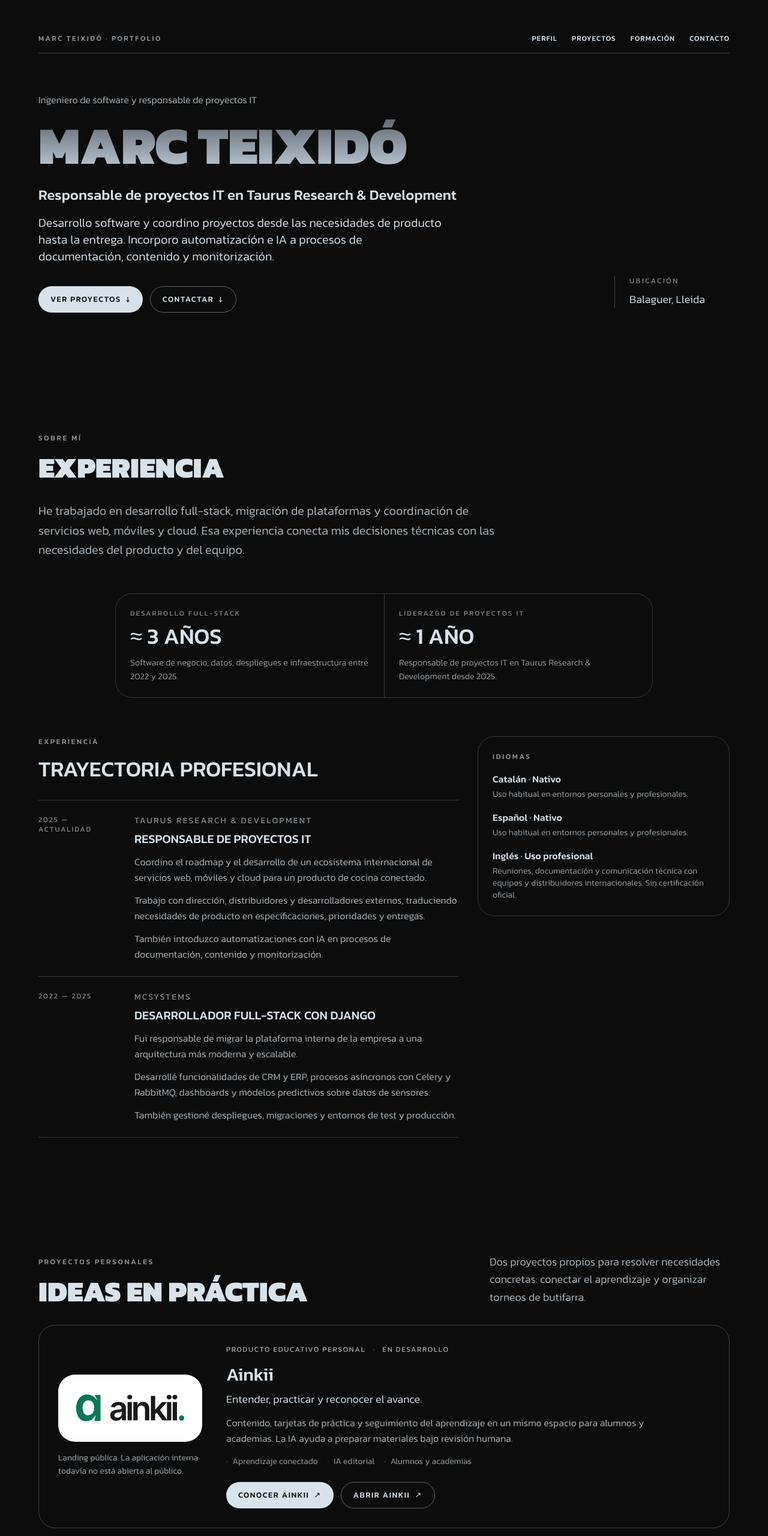
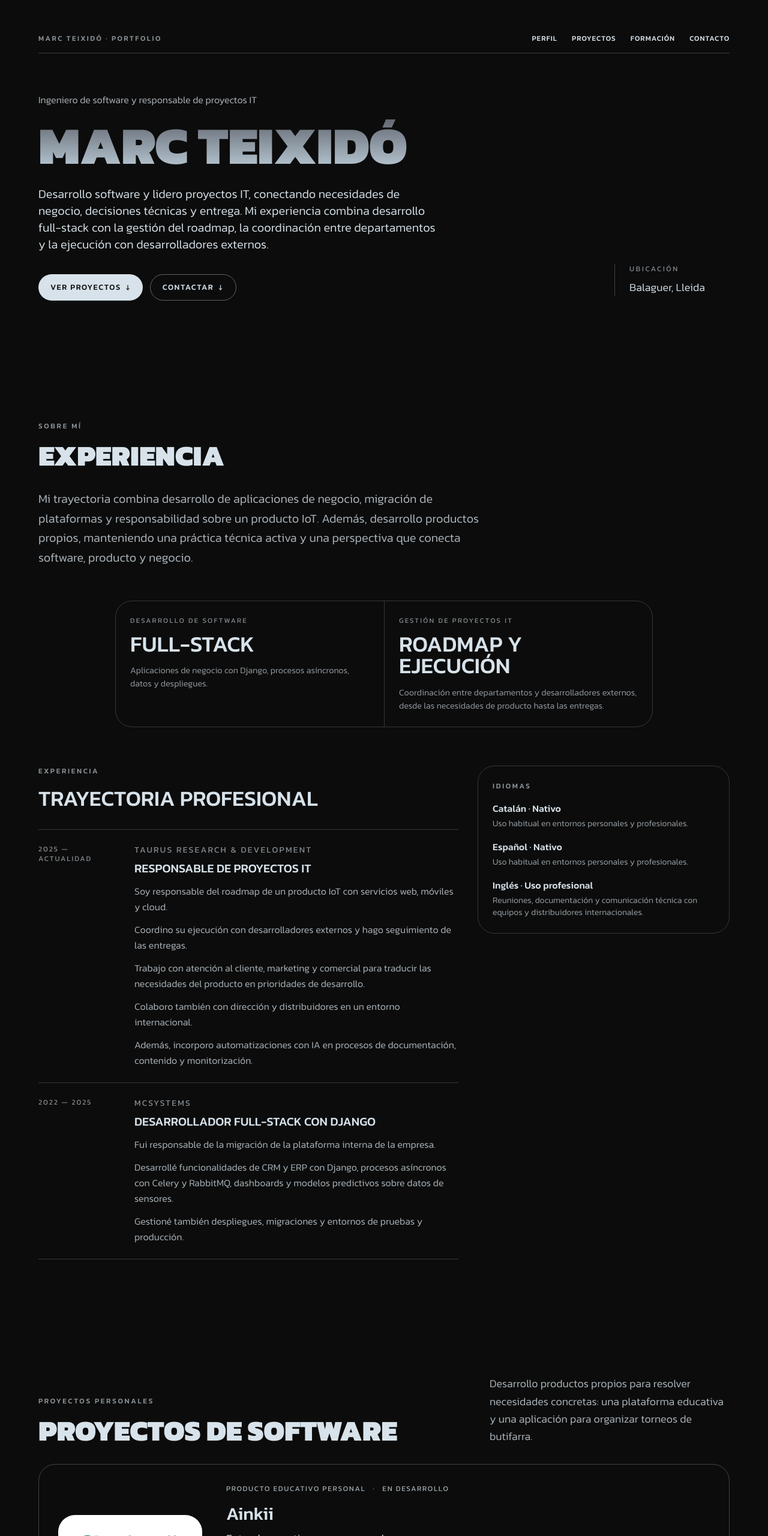
Before and after one commit to 0865marc/marc-portfolio, an Astro site: page / in a window 1280 px wide. Shown: the top 2560 px of the page at 60% size. Built offline with nearby package versions, Linux system fonts and the light colour scheme; Astro itself is replaced by a stand-in of ours.

Commit message:
Align portfolio copy with software and IT project roles

```diff
--- a/src/components/FormationSection.astro
+++ b/src/components/FormationSection.astro
@@ -14,11 +14,11 @@ const { education } = professionalProfile
           <p class="section-kicker">Universidad y aprendizaje continuo</p>
           <h2 id="formation-title" data-route-heading tabindex="-1" class="mt-4 text-4xl font-black uppercase leading-tight sm:text-5xl">Formación</h2>
         </div>
-        <p class="max-w-2xl text-lg font-light leading-relaxed opacity-80">De la electrónica y la automatización al desarrollo de software, con una especialización en IA generativa en curso.</p>
+        <p class="max-w-2xl text-lg font-light leading-relaxed opacity-80">Formación en ingeniería, software y sistemas conectados, con aprendizaje continuo en IA generativa.</p>
       </div>
 
       <div class="mt-10 grid gap-6">
-        <article data-education aria-labelledby="education-title" class="grid items-center gap-8 rounded-[28px] border border-[#D7E2EA]/30 bg-[#D7E2EA]/5 p-6 sm:p-8 lg:grid-cols-[minmax(0,1fr)_16rem]">
+        <article data-education aria-labelledby="education-title" class="grid grid-cols-1 items-center gap-8 rounded-[28px] border border-[#D7E2EA]/30 bg-[#D7E2EA]/5 p-6 sm:p-8 lg:grid-cols-[minmax(0,1fr)_16rem]">
           <div class="min-w-0">
             <p class="section-kicker">Formación universitaria</p>
             <h3 id="education-title" class="mt-4 max-w-4xl text-3xl font-medium leading-tight sm:text-4xl">{education.qualification}</h3>
@@ -37,12 +37,12 @@ const { education } = professionalProfile
             />
           </div>
         </article>
-        <article class="grid items-center gap-8 rounded-[28px] border border-[#D7E2EA]/30 p-6 sm:p-8 md:grid-cols-[minmax(0,1fr)_16rem]">
+        <article class="grid grid-cols-1 items-center gap-8 rounded-[28px] border border-[#D7E2EA]/30 p-6 sm:p-8 md:grid-cols-[minmax(0,1fr)_16rem]">
           <div class="min-w-0">
             <p class="section-kicker">En curso · IBM / Coursera</p>
             <h3 class="mt-4 text-2xl font-medium leading-tight sm:text-3xl">Generative AI Engineering with LLMs</h3>
-            <p class="mt-4 max-w-3xl font-light leading-relaxed opacity-80">Estoy cursando esta especialización para aprender a preparar datos, entender cómo trabaja un modelo e interpretar sus resultados. Tokenización, embeddings y atención son algunos de los conceptos que voy explorando.</p>
-            <a class="button-light mt-7 max-w-full" href="/aprendizaje/">Explorar el aprendizaje <span aria-hidden="true">↗</span></a>
+            <p class="mt-4 max-w-3xl font-light leading-relaxed opacity-80">Estoy cursando esta especialización para aprender a desarrollar aplicaciones basadas en modelos de lenguaje, como asistentes que respondan preguntas sobre documentación propia. La formación aborda cómo adaptar los modelos a una tarea, integrarlos en una aplicación y evaluar sus respuestas.</p>
+            <a class="button-light mt-7 max-w-full" href="/aprendizaje/">Ver apuntes y ejemplos <span aria-hidden="true">↗</span></a>
             <p class="mt-5 max-w-3xl text-sm font-light leading-relaxed opacity-70">Comparto explicaciones y ejemplos visuales a medida que avanzo en los cursos de la <a class="underline underline-offset-4" href="https://www.coursera.org/specializations/generative-ai-engineering-with-llms" target="_blank" rel="noopener noreferrer">especialización de IBM <span class="sr-only">(abre en una nueva pestaña)</span>↗</a>.</p>
           </div>
           <img
--- a/src/components/HeroSection.astro
+++ b/src/components/HeroSection.astro
@@ -2,7 +2,6 @@
 import { professionalProfile } from '../data/portfolio'
 
 const { identity } = professionalProfile
-const currentExperience = professionalProfile.experience.find(entry => entry.endDate === null)!
 ---
 
 <section aria-labelledby="hero-title" class="px-5 py-8 sm:px-8 md:px-10 md:py-10">
@@ -24,9 +23,8 @@ const currentExperience = professionalProfile.experience.find(entry => entry.end
         <h1 id="hero-title" data-route-heading tabindex="-1" data-intro style="--intro-delay: 210ms" class="hero-heading mt-5 break-words text-[clamp(3.5rem,9vw,5.5rem)] font-black uppercase leading-[.98]">
           {identity.displayName}
         </h1>
-        <p data-intro style="--intro-delay: 280ms" class="mt-6 max-w-3xl text-xl font-medium leading-snug sm:text-2xl">{currentExperience.role} en {currentExperience.company}</p>
-        <p data-intro style="--intro-delay: 340ms" class="mt-4 max-w-2xl text-lg font-light leading-relaxed sm:text-xl">{identity.summary}</p>
-        <div data-intro style="--intro-delay: 400ms" class="mt-9 flex flex-col items-start gap-3 sm:flex-row sm:flex-wrap">
+        <p data-intro style="--intro-delay: 280ms" class="mt-6 max-w-2xl text-lg font-light leading-relaxed sm:text-xl">{identity.summary}</p>
+        <div data-intro style="--intro-delay: 340ms" class="mt-9 flex flex-col items-start gap-3 sm:flex-row sm:flex-wrap">
           <a class="button-light" href="#projects">Ver proyectos <span aria-hidden="true">↓</span></a>
           <a class="control" href="#contact">Contactar <span aria-hidden="true">↓</span></a>
         </div>
--- a/src/components/ProjectsSection.astro
+++ b/src/components/ProjectsSection.astro
@@ -11,9 +11,9 @@ const currentYear = new Date().getFullYear()
     <div data-section-intro class="grid items-end gap-8 xl:grid-cols-[minmax(0,1fr)_minmax(0,25rem)]">
       <div class="min-w-0">
         <p class="section-kicker">Proyectos personales</p>
-        <h2 id="projects-title" data-route-heading tabindex="-1" class="mt-4 text-4xl font-black uppercase leading-tight sm:text-5xl">Ideas en práctica</h2>
+        <h2 id="projects-title" data-route-heading tabindex="-1" class="mt-4 text-4xl font-black uppercase leading-tight sm:text-5xl">Proyectos de software</h2>
       </div>
-      <p data-section-intro-copy class="min-w-0 text-lg font-light leading-relaxed opacity-80">Dos proyectos propios para resolver necesidades concretas: conectar el aprendizaje y organizar torneos de butifarra.</p>
+      <p data-section-intro-copy class="min-w-0 text-lg font-light leading-relaxed opacity-80">Desarrollo productos propios para resolver necesidades concretas: una plataforma educativa y una aplicación para organizar torneos de butifarra.</p>
     </div>
 
     <div class="mt-8 grid gap-6">
@@ -57,7 +57,7 @@ const currentYear = new Date().getFullYear()
       <div class="mt-4 grid min-w-0 gap-6 xl:grid-cols-[minmax(0,1fr)_minmax(0,24rem)] xl:items-end">
         <div class="contact-copy min-w-0">
           <h2 id="contact-title" data-route-heading tabindex="-1" class="hero-heading text-3xl font-black uppercase leading-tight sm:text-4xl">¿Hablamos?</h2>
-          <p class="mt-4 max-w-2xl text-lg font-light leading-relaxed opacity-80">¿Buscas un perfil que combine desarrollo de software y gestión de proyectos IT? Escríbeme y hablamos de tu equipo y del puesto.</p>
+          <p class="mt-4 max-w-2xl text-lg font-light leading-relaxed opacity-80">¿Buscas incorporar un perfil para desarrollar software o gestionar proyectos IT? Escríbeme y hablamos de tu equipo y del puesto.</p>
         </div>
         <address class="flex min-w-0 w-full flex-col items-stretch gap-3 not-italic">
           <a class="contact-action button-light w-full max-w-full justify-between gap-4" href={`mailto:${contacts.email}`}>Escríbeme por correo <span aria-hidden="true">↗</span></a>
@@ -67,7 +67,7 @@ const currentYear = new Date().getFullYear()
     </div>
     <div class="flex flex-col gap-2 py-8 text-xs uppercase tracking-[.16em] opacity-60 sm:flex-row sm:items-center sm:justify-between">
       <p>Marc Teixidó Rosauro · {currentYear}</p>
-      <p>Software · Producto · IA aplicada</p>
+      <p>Software · Producto · Proyectos IT</p>
     </div>
   </div>
 </footer>
--- a/src/data/portfolio.ts
+++ b/src/data/portfolio.ts
@@ -1,4 +1,4 @@
-export const PROFILE_SOURCE_ID = 'profile-2026-08-10' as const
+export const PROFILE_SOURCE_ID = 'profile-2026-09-16' as const
 export const PROJECT_SOURCE_ID = 'public-projects-2026-09-16' as const
 
 export type ProfileFact = {
@@ -90,7 +90,7 @@ export type ProfessionalProfile = {
 export const professionalProfile: ProfessionalProfile = {
   source: {
     id: PROFILE_SOURCE_ID,
-    reviewedAt: '2026-08-10',
+    reviewedAt: '2026-09-16',
     visibility: 'public',
     authority: 'Fuente factual proporcionada por Marc Teixidó Rosauro.',
   },
@@ -99,25 +99,25 @@ export const professionalProfile: ProfessionalProfile = {
     displayName: 'Marc Teixidó',
     location: 'Balaguer, Lleida',
     headline: 'Ingeniero de software y responsable de proyectos IT',
-    positioning: 'Perfil orientado a Product Engineering con foco en IA aplicada',
-    summary: 'Desarrollo software y coordino proyectos desde las necesidades de producto hasta la entrega. Incorporo automatización e IA a procesos de documentación, contenido y monitorización.',
-    aboutIntro: 'He trabajado en desarrollo full-stack, migración de plataformas y coordinación de servicios web, móviles y cloud. Esa experiencia conecta mis decisiones técnicas con las necesidades del producto y del equipo.',
+    positioning: 'Ingeniería de software y gestión de proyectos IT con orientación a producto',
+    summary: 'Desarrollo software y lidero proyectos IT, conectando necesidades de negocio, decisiones técnicas y entrega. Mi experiencia combina desarrollo full-stack con la gestión del roadmap, la coordinación entre departamentos y la ejecución con desarrolladores externos.',
+    aboutIntro: 'Mi trayectoria combina desarrollo de aplicaciones de negocio, migración de plataformas y responsabilidad sobre un producto IoT. Además, desarrollo productos propios, manteniendo una práctica técnica activa y una perspectiva que conecta software, producto y negocio.',
     seo: {
-      title: 'Marc Teixidó — Product Engineering e IA aplicada',
-      description: 'Ingeniería de software, coordinación de proyectos IT e IA aplicada. Experiencia, proyectos y formación de Marc Teixidó, en Balaguer, Lleida.',
-      imageAlt: 'Marc Teixidó — Product Engineering, cerca de 3 años full-stack, alrededor de 1 año coordinando proyectos IT e IA aplicada',
+      title: 'Marc Teixidó — Ingeniería de software y proyectos IT',
+      description: 'Desarrollo full-stack, orientación a producto y gestión de proyectos IT. Experiencia, proyectos y formación de Marc Teixidó.',
+      imageAlt: 'Marc Teixidó — Ingeniero de software y responsable de proyectos IT, con experiencia en desarrollo full-stack y gestión del roadmap.',
     },
   },
   facts: [
     {
-      label: 'Desarrollo full-stack',
-      value: '≈ 3 años',
-      context: 'Software de negocio, datos, despliegues e infraestructura entre 2022 y 2025.',
+      label: 'Desarrollo de software',
+      value: 'Full-stack',
+      context: 'Aplicaciones de negocio con Django, procesos asíncronos, datos y despliegues.',
     },
     {
-      label: 'Liderazgo de proyectos IT',
-      value: '≈ 1 año',
-      context: 'Responsable de proyectos IT en Taurus Research & Development desde 2025.',
+      label: 'Gestión de proyectos IT',
+      value: 'Roadmap y ejecución',
+      context: 'Coordinación entre departamentos y desarrolladores externos, desde las necesidades de producto hasta las entregas.',
     },
   ],
   experience: [
@@ -129,7 +129,7 @@ export const professionalProfile: ProfessionalProfile = {
       endDate: null,
       period: '2025 — Actualidad',
       location: 'Cataluña',
-      summary: 'Coordino el roadmap y el desarrollo de un ecosistema internacional de servicios web, móviles y cloud para un producto de cocina conectado. Trabajo con dirección, distribuidores y desarrolladores externos, traduciendo necesidades de producto en especificaciones, prioridades y entregas. También introduzco automatizaciones con IA en procesos de documentación, contenido y monitorización.',
+      summary: 'Soy responsable del roadmap de un producto IoT con servicios web, móviles y cloud. Coordino su ejecución con desarrolladores externos y hago seguimiento de las entregas. Trabajo con atención al cliente, marketing y comercial para traducir las necesidades del producto en prioridades de desarrollo. Colaboro también con dirección y distribuidores en un entorno internacional. Además, incorporo automatizaciones con IA en procesos de documentación, contenido y monitorización.',
       sourceId: PROFILE_SOURCE_ID,
     },
     {
@@ -140,7 +140,7 @@ export const professionalProfile: ProfessionalProfile = {
       endDate: '2025-06',
       period: '2022 — 2025',
       location: 'Cataluña',
-      summary: 'Fui responsable de migrar la plataforma interna de la empresa a una arquitectura más moderna y escalable. Desarrollé funcionalidades de CRM y ERP, procesos asíncronos con Celery y RabbitMQ, dashboards y modelos predictivos sobre datos de sensores. También gestioné despliegues, migraciones y entornos de test y producción.',
+      summary: 'Fui responsable de la migración de la plataforma interna de la empresa. Desarrollé funcionalidades de CRM y ERP con Django, procesos asíncronos con Celery y RabbitMQ, dashboards y modelos predictivos sobre datos de sensores. Gestioné también despliegues, migraciones y entornos de pruebas y producción.',
       sourceId: PROFILE_SOURCE_ID,
     },
   ],
@@ -154,7 +154,7 @@ export const professionalProfile: ProfessionalProfile = {
   languages: [
     { language: 'Catalán', level: 'Nativo', context: 'Uso habitual en entornos personales y profesionales.' },
     { language: 'Español', level: 'Nativo', context: 'Uso habitual en entornos personales y profesionales.' },
-    { language: 'Inglés', level: 'Uso profesional', context: 'Reuniones, documentación y comunicación técnica con equipos y distribuidores internacionales. Sin certificación oficial.' },
+    { language: 'Inglés', level: 'Uso profesional', context: 'Reuniones, documentación y comunicación técnica con equipos y distribuidores internacionales.' },
   ],
   projects: [
     {
@@ -163,12 +163,12 @@ export const professionalProfile: ProfessionalProfile = {
       aliases: ['Ainki'],
       category: 'Producto educativo personal',
       status: 'En desarrollo',
-      availability: 'Landing pública. La aplicación interna todavía no está abierta al público.',
+      availability: 'Presentación y demo públicas. Aplicación interna en desarrollo, todavía sin acceso público.',
       website: 'https://ainkii.mteixido.dev/',
-      websiteLabel: 'Abrir Ainkii',
+      websiteLabel: 'Ver presentación y demo',
       logo: { src: '/media/projects/ainkii-logo.svg', width: 320, height: 100 },
       href: '/proyectos/ainkii/',
-      teaser: 'Contenido, tarjetas de práctica y seguimiento del aprendizaje en un mismo espacio para alumnos y academias. La IA ayuda a preparar materiales bajo revisión humana.',
+      teaser: 'Desarrollo una plataforma educativa que conecta contenidos, tarjetas de práctica y seguimiento del aprendizaje para alumnos y academias. La propuesta incorpora IA para preparar materiales bajo revisión docente.',
       description: 'Estoy desarrollando Ainkii para conectar lo que una academia enseña con lo que sus alumnos comprenden y practican: temarios estructurados, tarjetas vinculadas al contenido y seguimiento del aprendizaje.',
       focus: 'Entender, practicar y reconocer el avance.',
       tags: ['Aprendizaje conectado', 'IA editorial', 'Alumnos y academias'],
@@ -194,7 +194,7 @@ export const professionalProfile: ProfessionalProfile = {
       websiteLabel: 'Abrir ButiPunt',
       logo: { src: '/media/projects/butipunt-logo.svg', width: 320, height: 100 },
       href: '/proyectos/butipunt/',
-      teaser: 'Una aplicación para organizar torneos de butifarra: inscribir parejas, preparar rondas, anotar resultados y consultar la clasificación desde el navegador, sin crear una cuenta.',
+      teaser: 'He creado una aplicación web para organizar torneos presenciales de butifarra: inscripción de parejas, emparejamientos, resultados y clasificación, sin registro y con guardado local.',
       description: 'He creado ButiPunt para llevar la organización de un torneo de butifarra de principio a fin. Reúne parejas, mesas, rondas y clasificación, mientras las partidas se juegan presencialmente.',
       focus: 'El juego, en la mesa. El torneo, organizado.',
       tags: ['Torneos de butifarra', 'Sin registro', 'Guardado local'],
--- a/src/pages/aprendizaje/index.astro
+++ b/src/pages/aprendizaje/index.astro
@@ -21,7 +21,7 @@ import '../../learning.css'
           <ol>{learningCourses.map((course, i) => <li>
             {course.available
               ? <a href={`#${course.id}`} data-course-link><span>{String(i + 1).padStart(2, '0')}</span>{course.title}</a>
-              : <button type="button" class="course-unavailable" disabled><span>{String(i + 1).padStart(2, '0')}</span><span>{course.title}<small>Pendiente</small></span></button>}
+              : <button type="button" class="course-unavailable" disabled><span>{String(i + 1).padStart(2, '0')}</span><span>{course.title}<small>Contenido no publicado</small></span></button>}
           </li>)}</ol>
         </details>
       </nav>
```
Also changed, not shown: tests/e2e/site.spec.ts (+17 -5 lines), tests/static-output.test.ts (+7 -6 lines), tests/unit/profile.test.ts (+16 -16 lines), .agents/tasks/reviews/20260916-professional-positioning-copy.yaml (added), public/og-card.png, public/og-card.svg, src/data/README.md.
